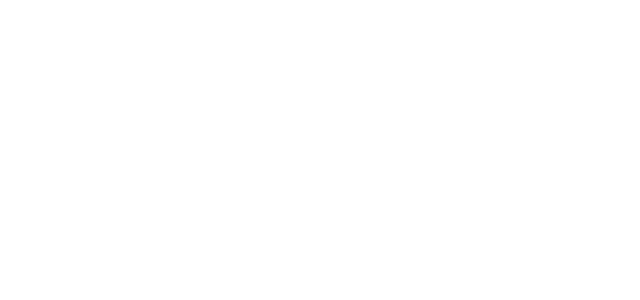
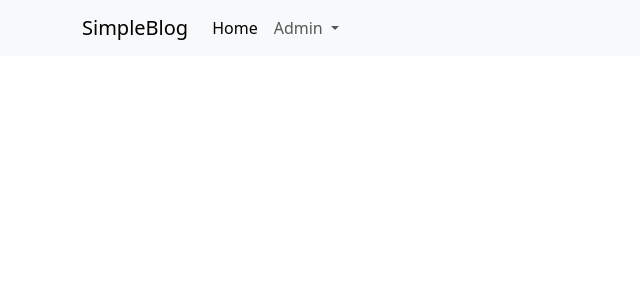
Before and after one commit to charlesGraham/simple-blog, an Angular app in the folder client/SimpleBlog/: page / in a window 1280 px wide. Shown: the top 300 px of the page, without its empty margins (0-640 px from the left). Built offline with nearby package versions, Linux system fonts and the light colour scheme.

Commit message:
Added navbar

```diff
--- a/client/SimpleBlog/src/app/app.component.html
+++ b/client/SimpleBlog/src/app/app.component.html
@@ -1 +1,2 @@
+<app-navbar></app-navbar>
 <router-outlet></router-outlet>
--- a/client/SimpleBlog/src/app/app.module.ts
+++ b/client/SimpleBlog/src/app/app.module.ts
@@ -3,10 +3,12 @@ import { BrowserModule } from '@angular/platform-browser';
 
 import { AppRoutingModule } from './app-routing.module';
 import { AppComponent } from './app.component';
+import { NavbarComponent } from './core/components/navbar/navbar.component';
 
 @NgModule({
   declarations: [
-    AppComponent
+    AppComponent,
+    NavbarComponent
   ],
   imports: [
     BrowserModule,
--- /dev/null
+++ b/client/SimpleBlog/src/app/core/components/navbar/navbar.component.html
@@ -0,0 +1,25 @@
+<nav class="navbar navbar-expand-lg bg-body-tertiary">
+  <div class="container">
+    <a class="navbar-brand" href="#">SimpleBlog</a>
+    <button class="navbar-toggler" type="button" data-bs-toggle="collapse" data-bs-target="#navbarSupportedContent"
+      aria-controls="navbarSupportedContent" aria-expanded="false" aria-label="Toggle navigation">
+      <span class="navbar-toggler-icon"></span>
+    </button>
+    <div class="collapse navbar-collapse" id="navbarSupportedContent">
+      <ul class="navbar-nav me-auto mb-2 mb-lg-0">
+        <li class="nav-item">
+          <a class="nav-link active" aria-current="page" href="#">Home</a>
+        </li>
+        <li class="nav-item dropdown">
+          <a class="nav-link dropdown-toggle" href="#" role="button" data-bs-toggle="dropdown" aria-expanded="false">
+            Admin
+          </a>
+          <ul class="dropdown-menu">
+            <li><a class="dropdown-item" href="#">Blog Posts</a></li>
+            <li><a class="dropdown-item" href="#">Categories</a></li>
+          </ul>
+        </li>
+      </ul>
+    </div>
+  </div>
+</nav>
```
Also changed, not shown: client/SimpleBlog/src/app/core/components/navbar/navbar.component.ts (added, +10 -0 lines), client/SimpleBlog/src/app/core/components/navbar/navbar.component.css (added), 1 other file (tests, documents, lock files or other folders).
